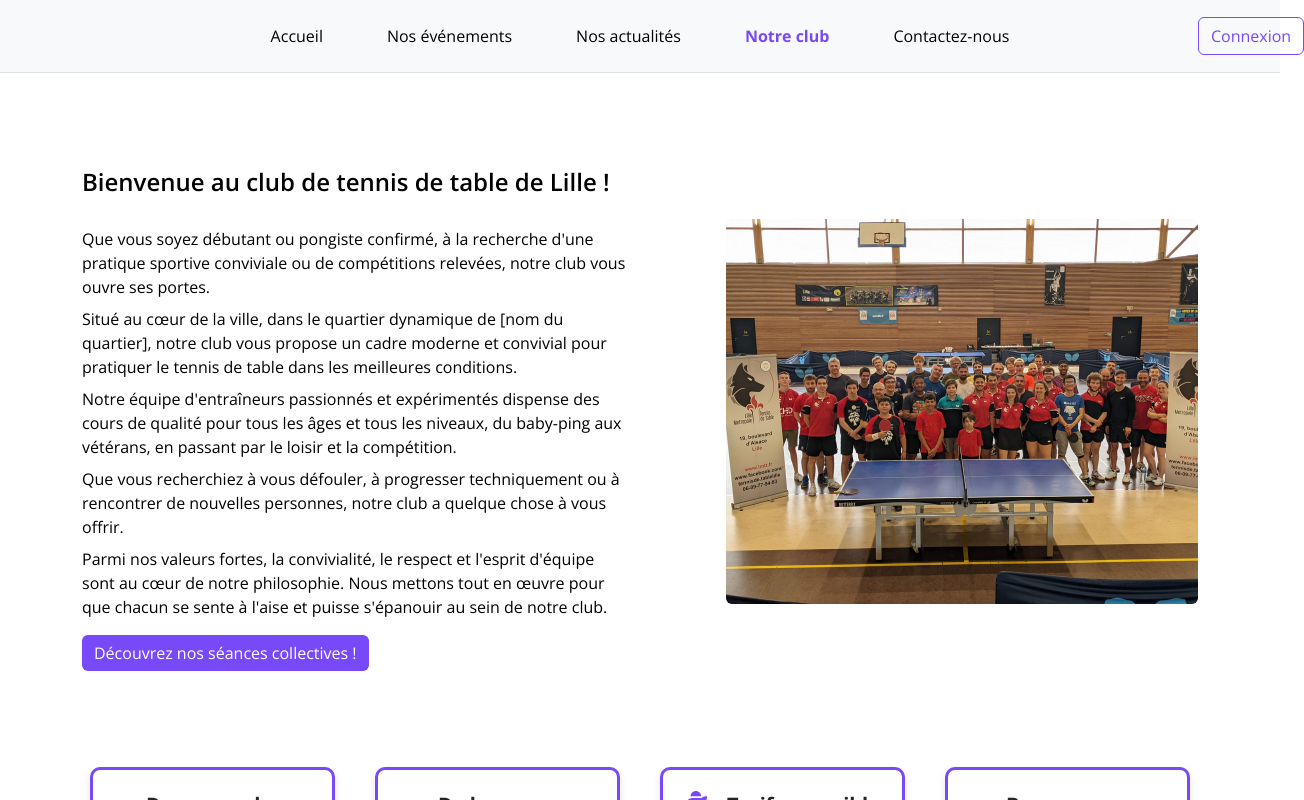
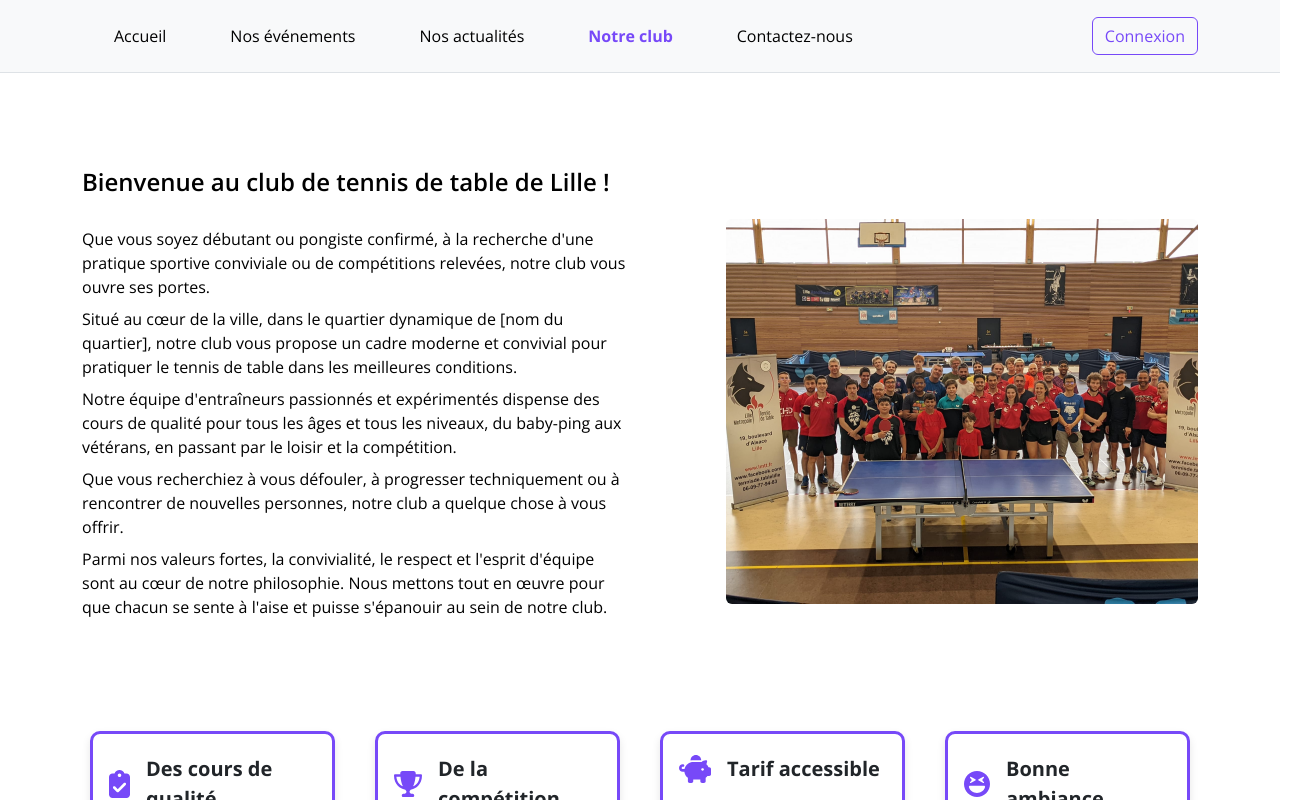
Before and after one commit to lucas-laza/front-challenge-club, a React (Vite) app: page /about-us in a window 1280 px wide. Shown: the top 800 px of the page, 1304 px wide, since content can reach past the window. Built offline with nearby package versions, Linux system fonts and the light colour scheme.

Commit message:
fix-event-page

```diff
--- a/src/components/AboutUs.jsx
+++ b/src/components/AboutUs.jsx
@@ -4,10 +4,10 @@ import NavBar from './NavBar';
 import Footer from './Footer';
 import '../assets/scss/main.scss';
 import clubimg from '../assets/img/club-image.png';
-import learn from '../assets/img/trophy-solid.svg'
-import pig from '../assets/img/piggy-bank-solid.svg'
-import laugth from '../assets/img/face-laugh-squint-solid.svg'
-import check from '../assets/img/clipboard-check-solid.svg'
+import learn from '../assets/img/trophy-solid.svg';
+import pig from '../assets/img/piggy-bank-solid.svg';
+import laugth from '../assets/img/face-laugh-squint-solid.svg';
+import check from '../assets/img/clipboard-check-solid.svg';
 
 const ClubInfoPage = () => {
   return (
@@ -15,77 +15,81 @@ const ClubInfoPage = () => {
       <NavBar />
       <div className="container mt-5">
         <div className="row my-4 mb-5">
-        <h1 className="text-align-left mb-4 fw-semibold" style={{fontSize: 24}}>
-              Bienvenue au club de tennis de table de Lille !
+          <h1
+            className="text-align-left mb-4 fw-semibold"
+            style={{ fontSize: 24 }}>
+            Bienvenue au club de tennis de table de Lille !
           </h1>
           <div className="col-md-6">
-
-            <p className='text-align-left mt-2'>
+            <p className="text-align-left mt-2">
               Que vous soyez débutant ou pongiste confirmé, à la recherche d'une
               pratique sportive conviviale ou de compétitions relevées, notre
               club vous ouvre ses portes.
             </p>
-            <p className='text-align-left mt-2'>
+            <p className="text-align-left mt-2">
               Situé au cœur de la ville, dans le quartier dynamique de [nom du
               quartier], notre club vous propose un cadre moderne et convivial
               pour pratiquer le tennis de table dans les meilleures conditions.
             </p>
-            <p className='text-align-left mt-2'>
+            <p className="text-align-left mt-2">
               Notre équipe d'entraîneurs passionnés et expérimentés dispense des
               cours de qualité pour tous les âges et tous les niveaux, du
               baby-ping aux vétérans, en passant par le loisir et la
               compétition.
             </p>
-            <p className='text-align-left mt-2'>
+            <p className="text-align-left mt-2">
               Que vous recherchiez à vous défouler, à progresser techniquement
               ou à rencontrer de nouvelles personnes, notre club a quelque chose
               à vous offrir.
             </p>
-            <p className='text-align-left mt-2'>
+            <p className="text-align-left mt-2">
               Parmi nos valeurs fortes, la convivialité, le respect et l'esprit
               d'équipe sont au cœur de notre philosophie. Nous mettons tout en
               œuvre pour que chacun se sente à l'aise et puisse s'épanouir au
               sein de notre club.
             </p>
-            <div className="col mt-3">
-            <Link to="/seances-collectives" className="btn btn-primary">
-              Découvrez nos séances collectives !
-            </Link>
-          </div>
+            <div className="col mt-3"></div>
           </div>
           <div className="col-md-6 d-flex flex-column align-items-end">
             <img src={clubimg} alt="Club Image" className="img-fluid rounded" />
           </div>
         </div>
-        <div className="row my-4 text-center">
-
-        </div>
+        <div className="row my-4 text-center"></div>
         <div className="row my-4 mb-5 mt-5">
           <div className="col-md-3">
             <div className="card text-center border-3 border border-primary">
               <div className="card-body">
-                <h5 className="card-title d-flex flex-row align-items-center mt-1"><img src={check} alt="" className='me-3' /> Des cours de qualité</h5>
+                <h5 className="card-title d-flex flex-row align-items-center mt-1">
+                  <img src={check} alt="" className="me-3" /> Des cours de
+                  qualité
+                </h5>
               </div>
             </div>
           </div>
           <div className="col-md-3">
             <div className="card text-center border-3 border border-primary">
               <div className="card-body">
-                <h5 className="card-title d-flex flex-row align-items-center mt-1"><img src={learn} alt="" className='me-3' /> De la compétition</h5>
+                <h5 className="card-title d-flex flex-row align-items-center mt-1">
+                  <img src={learn} alt="" className="me-3" /> De la compétition
+                </h5>
               </div>
             </div>
           </div>
           <div className="col-md-3">
             <div className="card text-center border-3 border border-primary">
               <div className="card-body">
-                <h5 className="card-title d-flex flex-row align-items-center mt-1"><img src={pig} alt="" className='me-3' /> Tarif accessible</h5>
+                <h5 className="card-title d-flex flex-row align-items-center mt-1">
+                  <img src={pig} alt="" className="me-3" /> Tarif accessible
+                </h5>
               </div>
             </div>
           </div>
           <div className="col-md-3">
             <div className="card text-center border-3 border border-primary">
               <div className="card-body">
-                <h5 className="card-title d-flex flex-row align-items-center mt-1"><img src={laugth} alt="" className='me-3' /> Bonne ambiance</h5>
+                <h5 className="card-title d-flex flex-row align-items-center mt-1">
+                  <img src={laugth} alt="" className="me-3" /> Bonne ambiance
+                </h5>
               </div>
             </div>
           </div>
--- a/src/components/EventCard.jsx
+++ b/src/components/EventCard.jsx
@@ -1,17 +1,16 @@
-import React, { useState } from 'react';
+import { useState } from 'react';
 import PropTypes from 'prop-types';
 import { Modal, Button } from 'react-bootstrap';
 import '../assets/scss/main.scss';
 import imagePlaceholder from '../assets/img/imageplaceholder.png';
 import { formatDate } from '../utils/dateUtils';
 
-const EventCard = ({ image, title, description, date, location }) => {
+const EventCard = ({ image, name, description, date, location }) => {
   const [show, setShow] = useState(false);
 
   const handleShow = () => setShow(true);
   const handleClose = () => setShow(false);
 
-  // Formater la date
   const formattedDate = formatDate(date);
 
   return (
@@ -20,10 +19,10 @@ const EventCard = ({ image, title, description, date, location }) => {
         <img
           src={image || imagePlaceholder}
           className="card-img-top"
-          alt={title}
+          alt={name}
         />
         <div className="d-flex flex-column align-items-start p-3">
-          <h5 className="card-title">{title}</h5>
+          <h5 className="card-title">{name}</h5>
           <p className="card-text">{description}</p>
           <p className="card-text">{formattedDate}</p>
           <p className="card-text">{location}</p>
@@ -32,22 +31,19 @@ const EventCard = ({ image, title, description, date, location }) => {
 
       <Modal show={show} onHide={handleClose}>
         <Modal.Header closeButton>
-          <Modal.Title>{title}</Modal.Title>
+          <Modal.Title>{name}</Modal.Title>
         </Modal.Header>
         <Modal.Body>
           <img
             src={image || imagePlaceholder}
             className="img-fluid mb-3"
-            alt={title}
+            alt={name}
           />
           <p>
-            <strong>Description:</strong> {description}
+            <strong>Titre : </strong> {name}
           </p>
           <p>
             <strong>Date:</strong> {formattedDate}
-          </p>
-          <p>
-            <strong>Location:</strong> {location}
           </p>
         </Modal.Body>
         <Modal.Footer>
@@ -62,7 +58,7 @@ const EventCard = ({ image, title, description, date, location }) => {
 
 EventCard.propTypes = {
   image: PropTypes.string,
-  title: PropTypes.string.isRequired,
+  name: PropTypes.string.isRequired,
   description: PropTypes.string.isRequired,
   date: PropTypes.string.isRequired,
   location: PropTypes.string.isRequired,
--- a/src/components/EventModal.jsx
+++ b/src/components/EventModal.jsx
@@ -1,4 +1,3 @@
-import React from 'react';
 import { Modal, Button } from 'react-bootstrap';
 
 const EventModal = ({ show, handleClose, event, handleShowRegister }) => {
--- a/src/components/EventPage.jsx
+++ b/src/components/EventPage.jsx
@@ -32,7 +32,7 @@ const EventsPage = () => {
         );
 
         const pastEventsData = eventsData.filter(
-          (event) => new Date(event.date) < now && !event.is_tournament
+          (event) => new Date(event.date) < now
         );
 
         setOngoingTournaments(ongoingTournamentsData);
--- a/src/components/NavBar.jsx
+++ b/src/components/NavBar.jsx
@@ -14,8 +14,8 @@ function Navbar() {
 
   return (
     <header className="d-flex flex-wrap bg-light align-items-center justify-content-between py-3 mb-4 border-bottom">
-      <div className="container d-flex justify-content-between align-items-center">
-        <ul className="nav col-12 col-md-auto justify-content-center mb-md-0 flex-wrap w-100">
+      <div className="container d-flex justify-content-between align-items-center flex-wrap">
+        <ul className="nav justify-content-center mb-md-0 flex-wrap ">
           <li className="nav-item">
             <NavLink exact to="/" className="nav-link" activeClassName="active">
               Accueil
```
